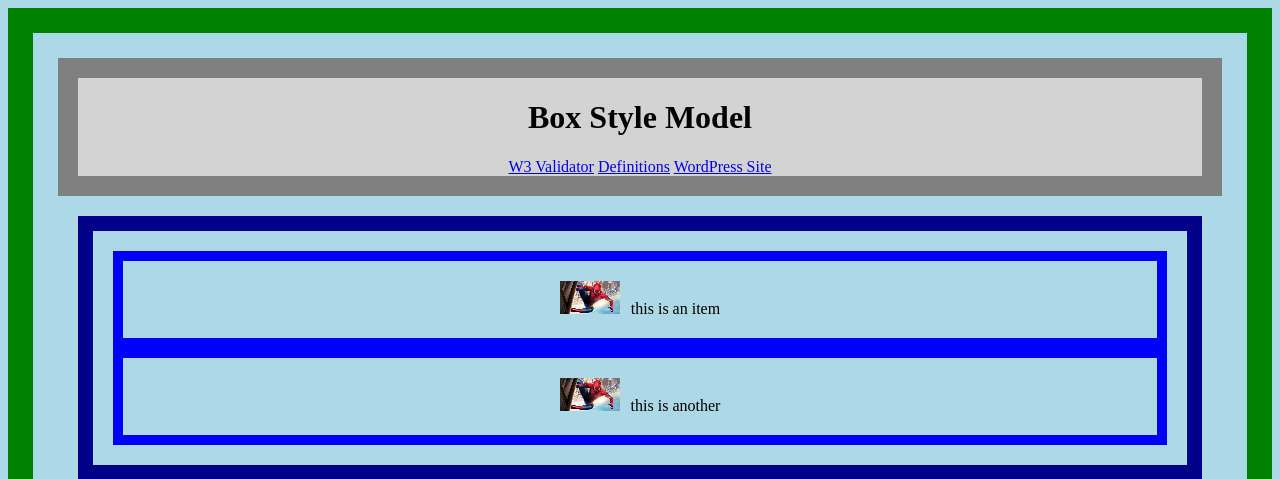
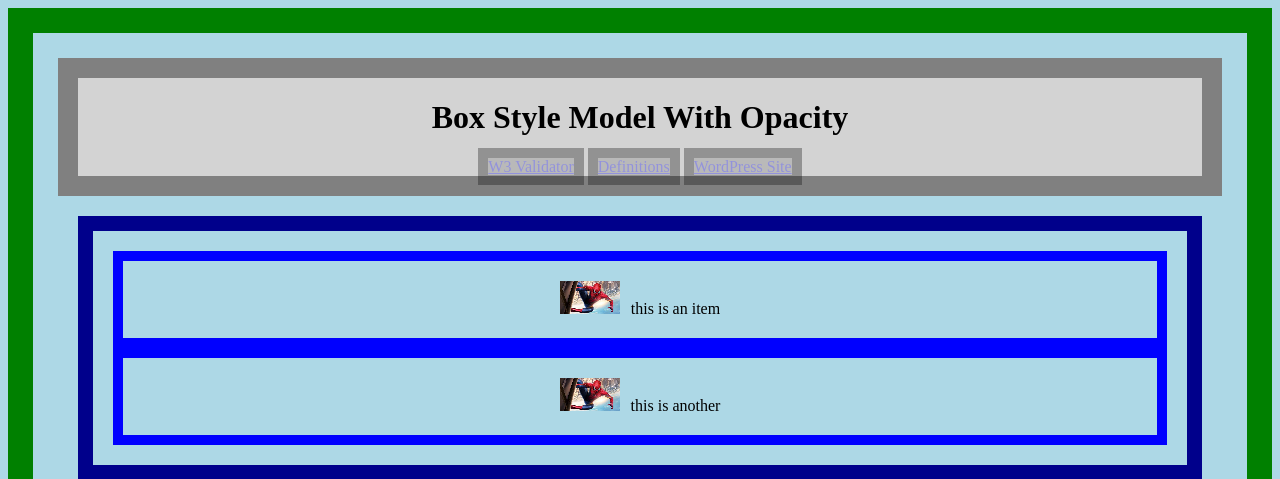
Before and after one commit to Olimejj/IT240, a PHP site: page /opacity.html in a window 1280 px wide. Shown: the top 479 px of the page. Run offline with PHP 8.4, Linux system fonts and the light colour scheme.

Commit message:
added opacity css and renamed some stuff

```diff
--- a/engagement/opacity.css
+++ b/engagement/opacity.css
@@ -34,3 +34,7 @@ article {
 	margin: 25px;
 	width: 40%;
 }
+nav a {
+	background-color: grey;
+	border: 10px solid black;
+	opacity: .3;
--- a/engagement/opacity.html
+++ b/engagement/opacity.html
@@ -2,7 +2,7 @@
 <html lang="en">
     <head>
         <title>
-            Box Model Styling
+            Styled Box Model
         </title>
          <link rel="stylesheet" href="opacity.css" />
         <link rel="shortcut icon" href="photos/fave.jpg" />
@@ -11,7 +11,7 @@
 
     <body>
 	<header>
-           <h1>Box Style Model</h1>
+           <h1>Box Style Model With Opacity</h1>
 	   <nav>   <a href="https://validator.w3.org">W3 Validator</a>
 	   	<a href="definitions.html">Definitions</a>
 	   	<a href="https://olijj.is3.byuh.edu">WordPress Site</a>
```
